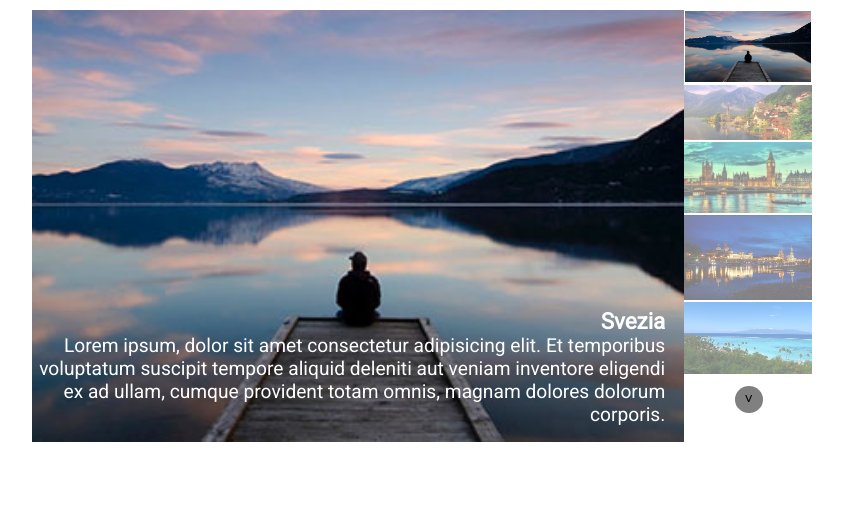
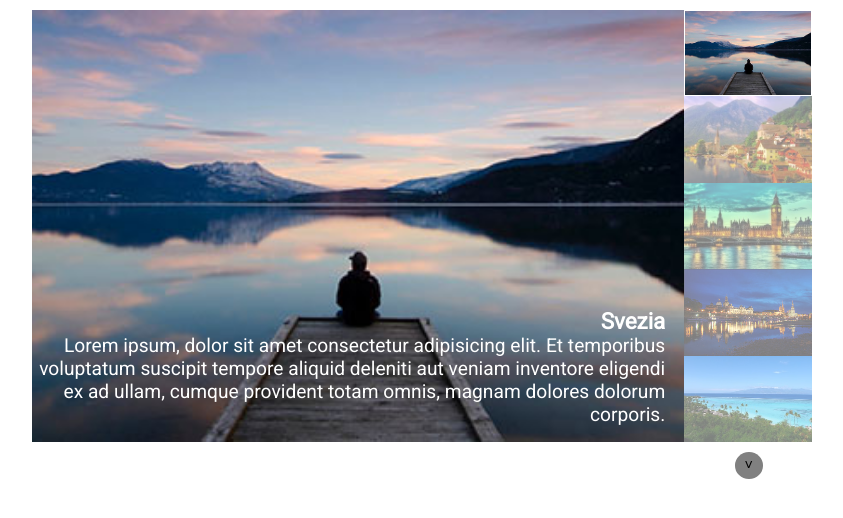
Before and after one commit to Micaela87/js-array-carousel, a plain HTML site: page index.html in a window 1280 px wide. Shown: the part 92-610 px from the top of the page, without its empty margins (218-1061 px from the left). Drawn offline with Linux system fonts and the light colour scheme.

Commit message:
issue on small images fixed

```diff
--- a/public/resources/css/style.css
+++ b/public/resources/css/style.css
@@ -67,13 +67,14 @@ h1 {
 }
 
 .thumb {
-    height: 19%;
+    height: 5.4rem;
     opacity: 0.5;
+    overflow: hidden;
 }
 
 .thumb img {
     width: 100%;
-    height: auto;
+    height: 5.4rem;
     object-fit: cover;
 }
 
```
